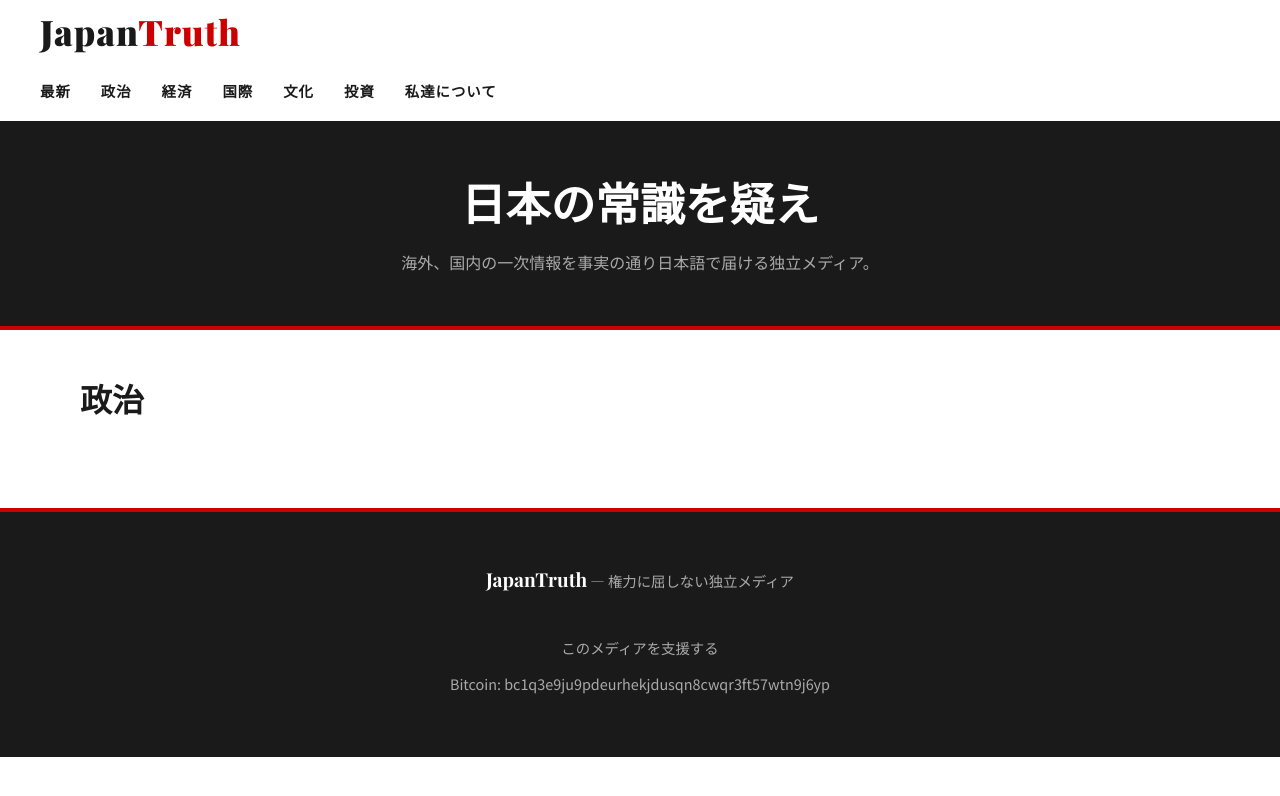
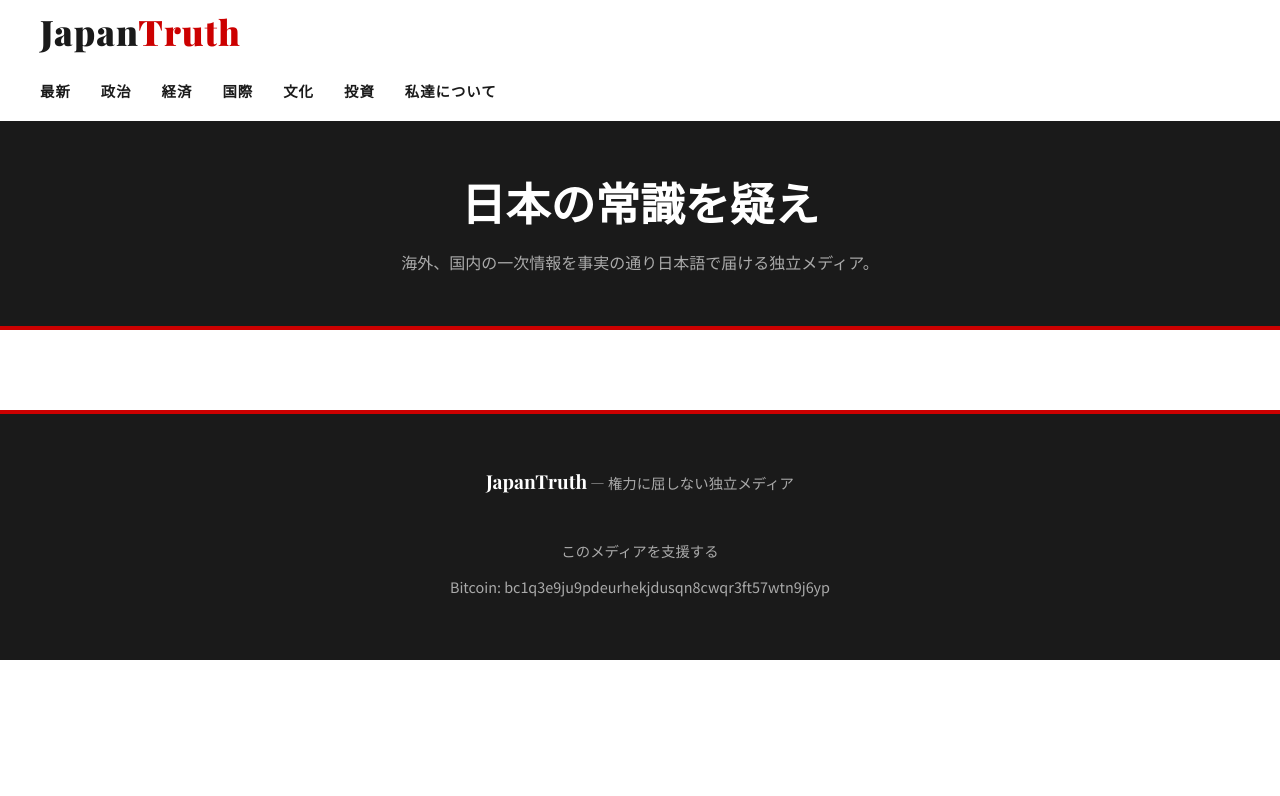
Before and after one commit to JapanTruth/japantruth.github.io, a Jekyll site: the page built from categories/politics.md, in a window 1280 px wide. Shown: the top 796 px of the page. Built offline with Jekyll 4.4.1, drawn with Linux system fonts in a browser that asks for light colours.

Commit message:
Update politics.md

```diff
--- a/categories/politics.md
+++ b/categories/politics.md
@@ -4,7 +4,7 @@ title: 政治
 permalink: /categories/politics/
 ---
 
-<h1>政治</h1>
+<h1></h1>
 
 {% for post in site.categories.politics %}
   <div>
```
